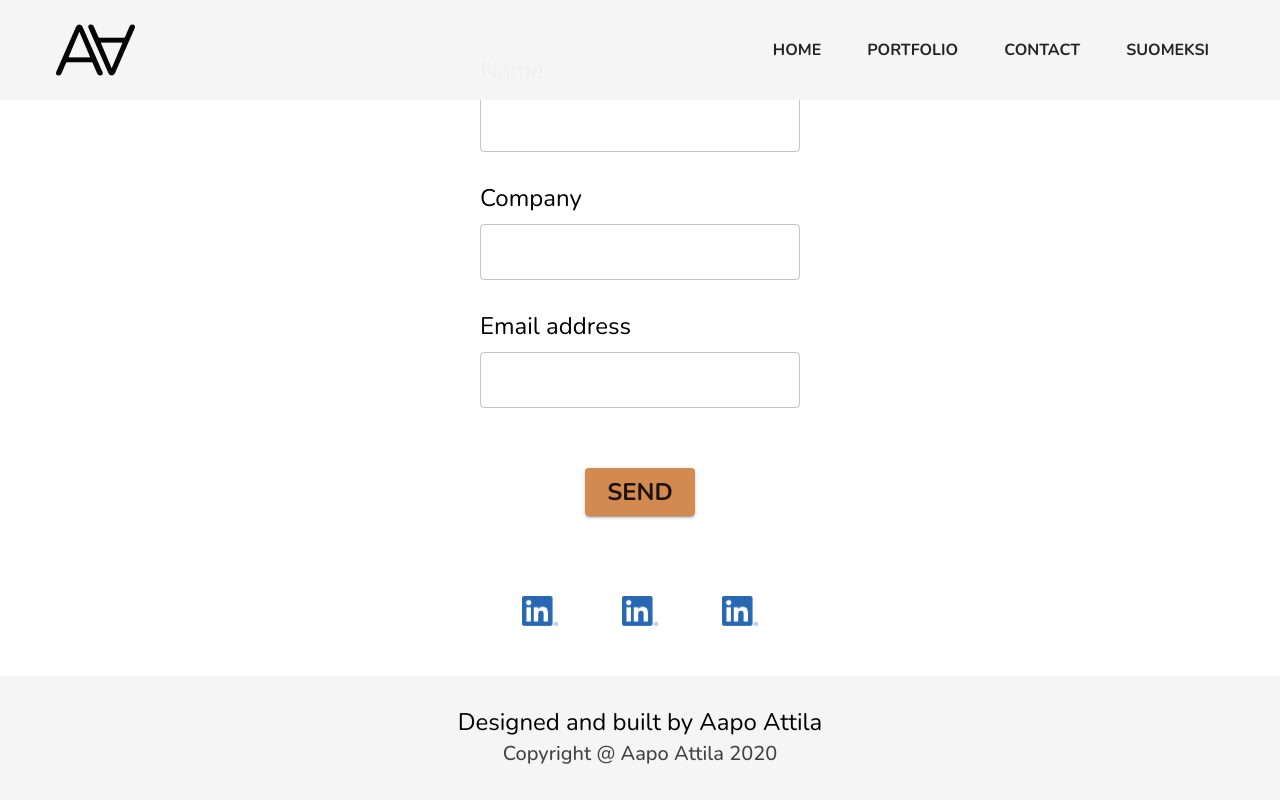
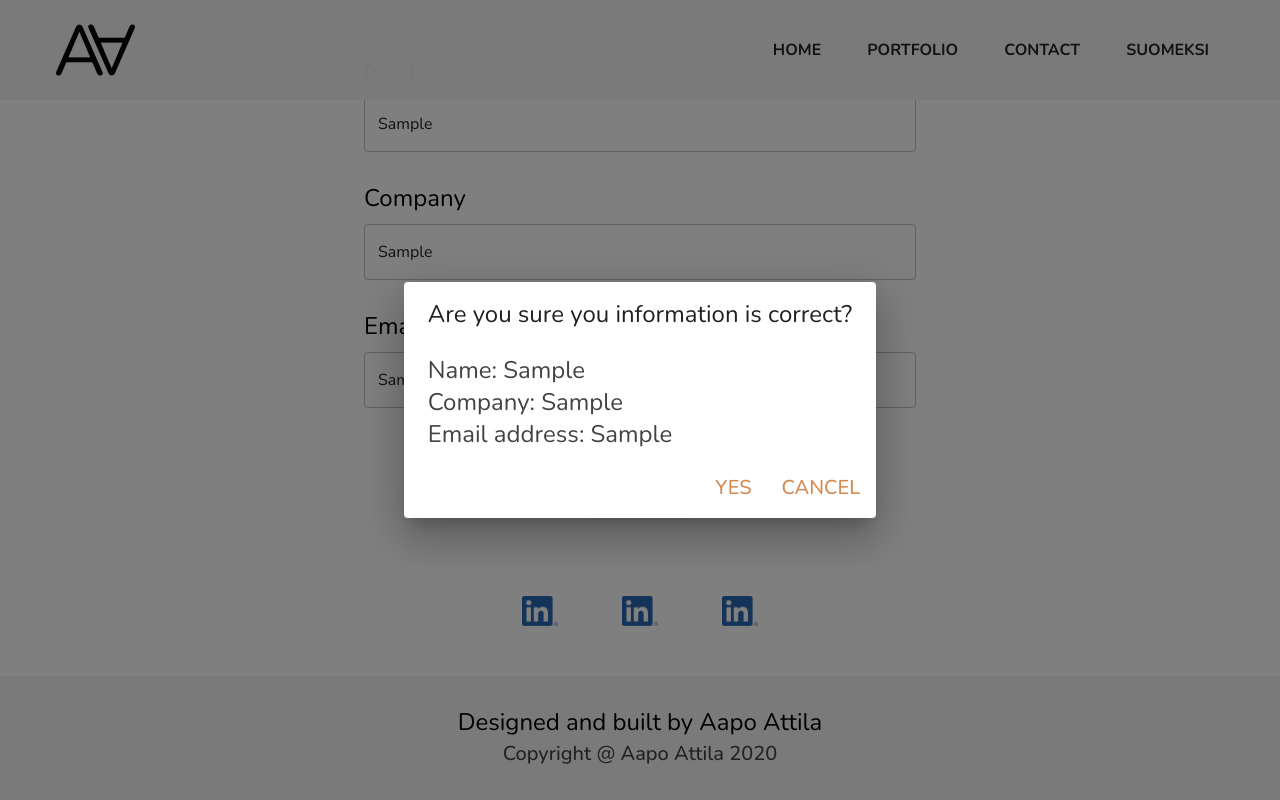
Before and after one commit to Hunnisoturi/cv-public, a React (Create React App) app in the folder front/: page / in a window 1280 px wide. Both pictures are taken after typing "Sample", "Sample", "Sample" into the empty fields and a click on the button "SEND". Shown: the part 6123-6923 px from the top of the page. Built offline with nearby package versions, Linux system fonts and the light colour scheme; no server answers.

Commit message:
Added confirm dialog to email sending

```diff
--- a/front/src/components/Contact.jsx
+++ b/front/src/components/Contact.jsx
@@ -1,7 +1,7 @@
 import React, { useState } from 'react';
 import { Trans, useTranslation } from 'react-i18next';
 import { makeStyles } from '@material-ui/core/styles';
-import { Typography, TextField, Button, Box, Snackbar, IconButton } from '@material-ui/core';
+import { Typography, TextField, Button, Box, Snackbar, IconButton, Container, Dialog, DialogTitle, DialogContent, DialogActions } from '@material-ui/core';
 import { Close } from '@material-ui/icons';
 import API from '../services/api';
 
@@ -23,12 +23,11 @@ const styles = makeStyles({
     display: 'flex',
     flexDirection: 'column',
     alignItems: 'center',
-    width: '50%',
     marginTop: '30px',
   },
   item: {
     marginTop: '30px',
-    width: '50%',
+    width: '100%',
   },
   field: {
     width: '100%',
@@ -51,6 +50,9 @@ const styles = makeStyles({
     marginLeft: '32px',
     marginRight: '32px',
   },
+  pre: {
+    whiteSpace: 'pre',
+  },
 });
 
 const icons = [
@@ -65,6 +67,7 @@ const Contact = () => {
   const [email, setEmail] = useState('');
 
   const [show, setShow] = useState(false);
+  const [open, setOpen] = useState(false);
 
   const { t } = useTranslation();
 
@@ -80,6 +83,9 @@ const Contact = () => {
     setShow(false);
   };
 
+  const handleOpen = () => setOpen(true);
+  const handleHide = () => setOpen(false);
+
   const sendMail = () => {
     API.send({ name, company, email })
       .then(() => {
@@ -89,6 +95,7 @@ const Contact = () => {
         console.error(error);
       })
       .finally(() => {
+        handleHide();
         setName('');
         setCompany('');
         setEmail('');
@@ -104,7 +111,7 @@ const Contact = () => {
       <Typography variant="h3" className={classes.contact}>
         <Trans i18nKey="contact" />
       </Typography>
-      <form className={classes.form}>
+      <Container maxWidth="sm" className={classes.form}>
         <span className={classes.item}>
           <Typography variant="h5" className={classes.label}>
             <Trans i18nKey="formName" />
@@ -152,7 +159,7 @@ const Contact = () => {
           size="large"
           color="primary"
           className={classes.send}
-          onClick={sendMail}
+          onClick={handleOpen}
           // disabled={disabled}
         >
           <Typography variant="h5">
@@ -166,7 +173,7 @@ const Contact = () => {
             <img alt="linkedin" src={linkedin} className={classes.icon} key={i} />
           ))}
         </span>
-      </form>
+      </Container>
       <Snackbar
         anchorOrigin={{
           vertical: 'bottom',
@@ -174,7 +181,7 @@ const Contact = () => {
         }}
         open={show}
         autoHideDuration={6000}
-        onCLose={handleClose}
+        onClose={handleClose}
         message={t('emailSent')}
         action={(
           <>
@@ -189,6 +196,42 @@ const Contact = () => {
           </>
         )}
       />
+      <Dialog
+        open={open}
+        onClose={handleHide}
+      >
+        <DialogTitle>
+          <Typography variant="h5" component="p">
+            <Trans i18nKey="sendDialogTitle" />
+          </Typography>
+        </DialogTitle>
+        <DialogContent>
+          <Typography variant="h5" color="secondary">
+            <Trans i18nKey="formName" />
+            {`: ${name}`}
+          </Typography>
+          <Typography variant="h5" color="secondary">
+            <Trans i18nKey="formCompany" />
+            {`: ${company}`}
+          </Typography>
+          <Typography variant="h5" color="secondary">
+            <Trans i18nKey="formEmail" />
+            {`: ${email}`}
+          </Typography>
+        </DialogContent>
+        <DialogActions>
+          <Button onClick={sendMail} color="primary">
+            <Typography variant="h6">
+              <Trans i18nKey="yes" />
+            </Typography>
+          </Button>
+          <Button onClick={handleHide} color="primary">
+            <Typography variant="h6">
+              <Trans i18nKey="no" />
+            </Typography>
+          </Button>
+        </DialogActions>
+      </Dialog>
     </div>
   );
 };
--- a/front/src/translations/en/translation.json
+++ b/front/src/translations/en/translation.json
@@ -9,8 +9,9 @@
   "cvCardHeader": "This website!",
   "cvCardSubtitle": "This site was built using react and Material UI.",
   "education": "Education",
-  "emailSent": "Email sent!",
+  "emailSent": "I'll be in touch shortly!",
   "design": "design",
+  "sendDialogTitle": "Are you sure you information is correct?",
   "footerMsg": "Designed and built by Aapo Attila",
   "formName": "Name",
   "formCompany": "Company",
@@ -20,6 +21,7 @@
   "home": "Home",
   "introText": "Contrary to popular belief, Lorem Ipsum is not simply random text. It has roots in a piece of classical Latin literature from 45 BC, making it over 2000 years old.",
   "language": "Suomeksi",
+  "no": "Cancel",
   "portfolio": "Portfolio",
   "projects": "Projects",
   "send": "Send",
@@ -27,5 +29,6 @@
   "technologies": "Technologies",
   "technologySubtitle": "The bigger the ball, the more confident I am with it!",
   "title": "Aapo Attila, Fullstack Developer",
+  "yes": "Yes",
   "whoami": "Who am I?"
 }
--- a/front/src/translations/fi/translation.json
+++ b/front/src/translations/fi/translation.json
@@ -9,8 +9,9 @@
   "cvCardHeader": "Tämä sivu!",
   "cvCardSubtitle": "Tämä sivu on rakennettu Reactilla ja Material UI:lla.",
   "education": "Koulutus",
-  "emailSent": "Viesti lähetetty!",
+  "emailSent": "Olen yhteydessä pian!",
   "design": "suunniteltu",
+  "sendDialogTitle": "Ovatko tietonne varmasti oikein?",
   "footerMsg": "Suunnittelija ja kehittäjä Aapo Attila",
   "formName": "Nimi",
   "formCompany": "Yritys",
@@ -20,6 +21,7 @@
   "home": "Etusivu",
   "introText": "Contrary to popular belief, Lorem Ipsum is not simply random text. It has roots in a piece of classical Latin literature from 45 BC, making it over 2000 years old. Contrary to popular belief, Lorem Ipsum is not simply random text. It has roots in a piece of classical Latin literature from 45 BC, making it over 2000 years old.",
   "language": "In English",
+  "no": "Peruuta",
   "portfolio": "Portfolio",
   "projects": "Projektit",
   "selfDescription": "Contrary to popular belief, Lorem Ipsum is not simply random text. It has roots in a piece of classical Latin literature from 45 BC, making it over 2000 years old.",
@@ -27,5 +29,6 @@
   "technologies": "Teknologiat",
   "technologySubtitle": "Mitä isompi pallo, sitä luottavaisempi olen osaamiseeni!",
   "title": "Aapo Attila, Fullstack kehittäjä",
+  "yes": "Kyllä",
   "whoami": "Kuka minä olen?"
 }
```
